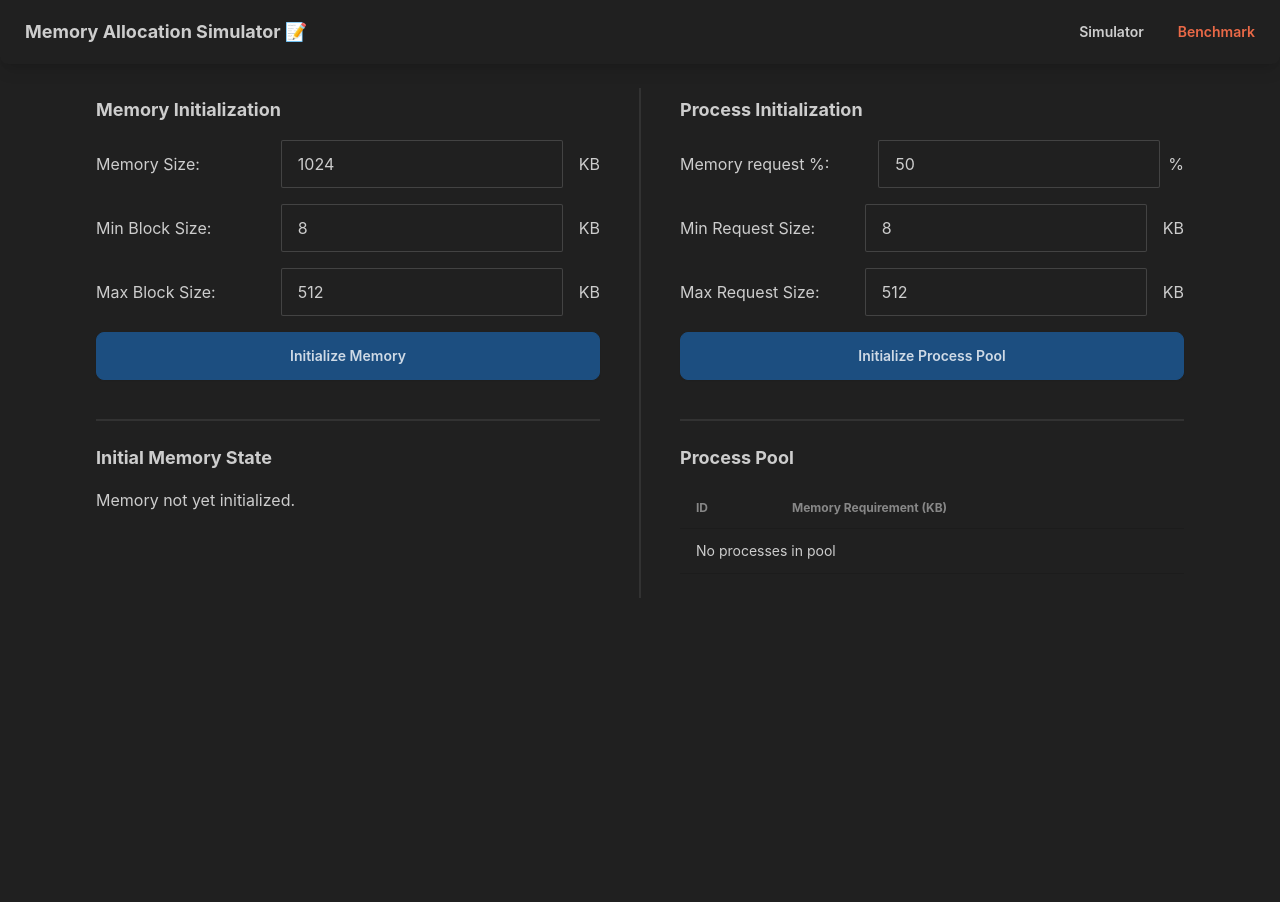
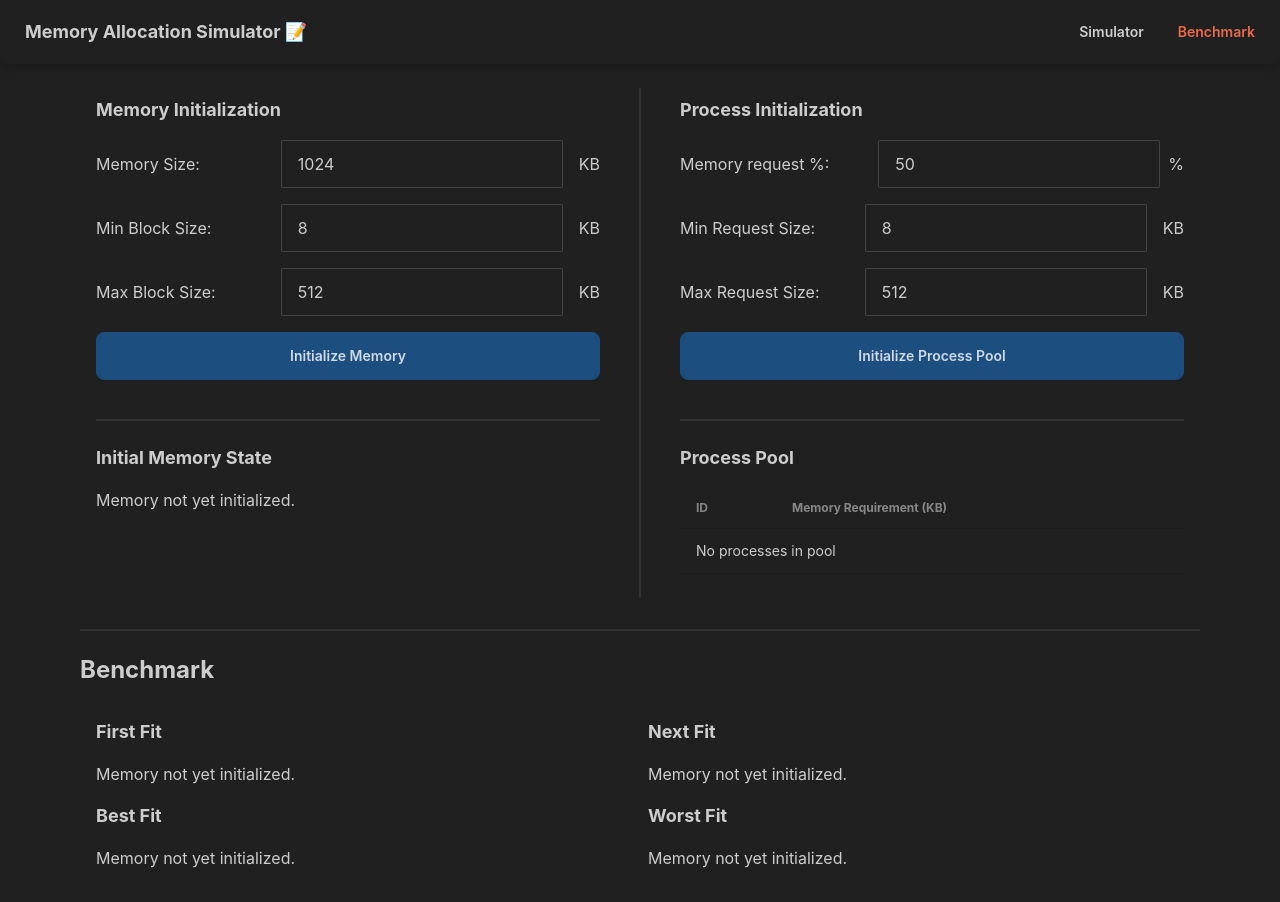
Before and after one commit to mikumino/memory-allocation-simulator, a React (Vite) app in the folder ui/: page /benchmark in a window 1280 px wide. Before the commit the page ends 800 px from the top, so only its background shows below. Built offline with nearby package versions, Linux system fonts and the light colour scheme.

Commit message:
benchmark section

```diff
--- a/ui/src/routes/Benchmark.jsx
+++ b/ui/src/routes/Benchmark.jsx
@@ -95,6 +95,35 @@ function Benchmark() {
                         </div>
                     </div>
                 </div>
+                <div className="divider"></div>
+                <h1 className="text-2xl font-bold mb-4">Benchmark</h1>
+                {/* Grid with all algorithms, their memory states, tables */}
+                <div className="grid grid-cols-2 p-4 gap-4">
+                    {/* First Fit */}
+                    <div className="flex flex-col space-y-4">
+                        <h2 className="text-lg font-bold">First Fit</h2>
+                        {firstFitMemoryState ? <MemoryState memory={firstFitMemoryState} handleBlockSelection={dummyFunction} /> : <p>Memory not yet initialized.</p>}
+                        {firstFitMemoryState ? <MemoryStateTable memory={firstFitMemoryState} /> : null}
+                    </div>
+                    {/* Next Fit */}
+                    <div className="flex flex-col space-y-4">
+                        <h2 className="text-lg font-bold">Next Fit</h2>
+                        {nextFitMemoryState ? <MemoryState memory={nextFitMemoryState} handleBlockSelection={dummyFunction} /> : <p>Memory not yet initialized.</p>}
+                        {nextFitMemoryState ? <MemoryStateTable memory={nextFitMemoryState} /> : null}
+                    </div>
+                    {/* Best Fit */}
+                    <div className="flex flex-col space-y-4">
+                        <h2 className="text-lg font-bold">Best Fit</h2>
+                        {bestFitMemoryState ? <MemoryState memory={bestFitMemoryState} handleBlockSelection={dummyFunction} /> : <p>Memory not yet initialized.</p>}
+                        {bestFitMemoryState ? <MemoryStateTable memory={bestFitMemoryState} /> : null}
+                    </div>
+                    {/* Worst Fit */}
+                    <div className="flex flex-col space-y-4">
+                        <h2 className="text-lg font-bold">Worst Fit</h2>
+                        {worstFitMemoryState ? <MemoryState memory={worstFitMemoryState} handleBlockSelection={dummyFunction} /> : <p>Memory not yet initialized.</p>}
+                        {worstFitMemoryState ? <MemoryStateTable memory={worstFitMemoryState} /> : null}
+                    </div>
+                </div>
             </div>
         </div>
         </>
```
